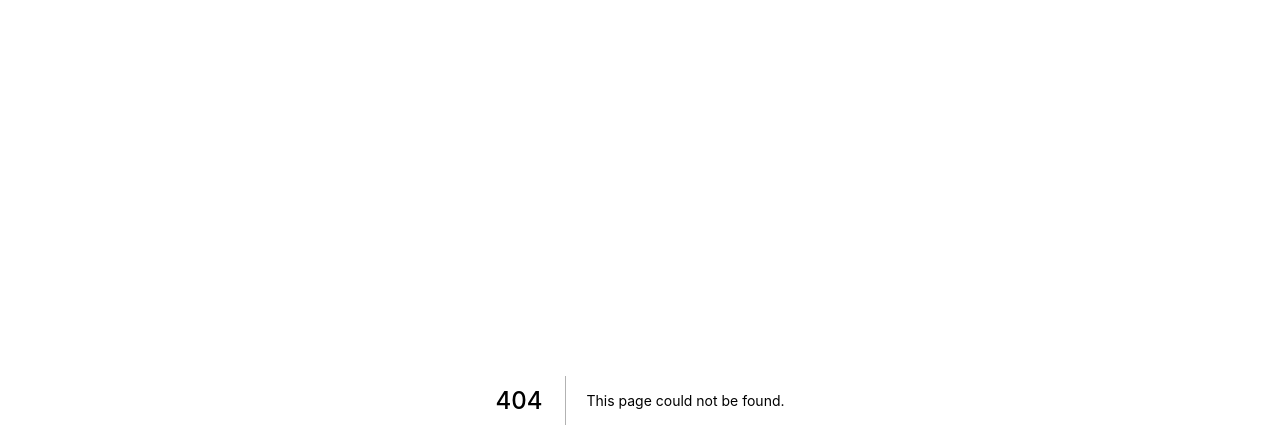
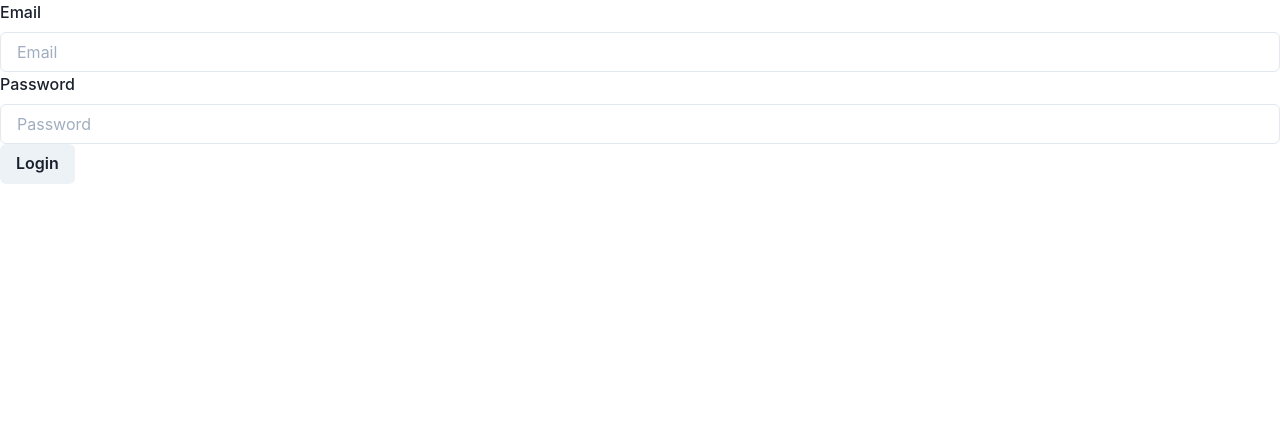
Before and after one commit to tanjoshua/ace, a Next.js app in the folder web/: page /login in a window 1280 px wide. Before the commit this address had no page. Shown: the top 448 px of the page. Built offline with nearby package versions, Linux system fonts and the light colour scheme.

Commit message:
login page

```diff
--- /dev/null
+++ b/web/src/pages/login.tsx
@@ -0,0 +1,66 @@
+import React from "react";
+import { Form, Formik } from "formik";
+import InputField from "../components/shared/InputField";
+import { Box, Button } from "@chakra-ui/react";
+
+import authService from "../../services/auth";
+import { toErrorMap } from "../../utils/toErrorMap";
+import { useRouter } from "next/dist/client/router";
+
+interface Props {}
+
+const login = (props: Props) => {
+  const router = useRouter();
+
+  return (
+    <>
+      <Formik
+        initialValues={{ email: "", password: "" }}
+        onSubmit={async (values, { setErrors }) => {
+          try {
+            await authService.login(values);
+            router.push("/");
+          } catch (error) {
+            if (error.response?.status === 401) {
+              setErrors({
+                email: "Invalid credentials",
+                password: "Invalid credentials",
+              });
+            } else {
+              const errors = error.response?.data?.errors;
+              if (errors) {
+                setErrors(toErrorMap(errors));
+              }
+            }
+          }
+        }}
+      >
+        {({ isSubmitting }) => (
+          <Form>
+            <Box>
+              <InputField
+                name="email"
+                placeholder="Email"
+                label="Email"
+                type="email"
+              />
+            </Box>
+            <Box>
+              <InputField
+                name="password"
+                placeholder="Password"
+                label="Password"
+                type="password"
+              />
+            </Box>
+            <Button type="submit" isLoading={isSubmitting}>
+              Login
+            </Button>
+          </Form>
+        )}
+      </Formik>
+    </>
+  );
+};
+
+export default login;
```
Also changed, not shown: web/src/components/shared/InputField.tsx (renamed from web/src/components/InputField.tsx).
